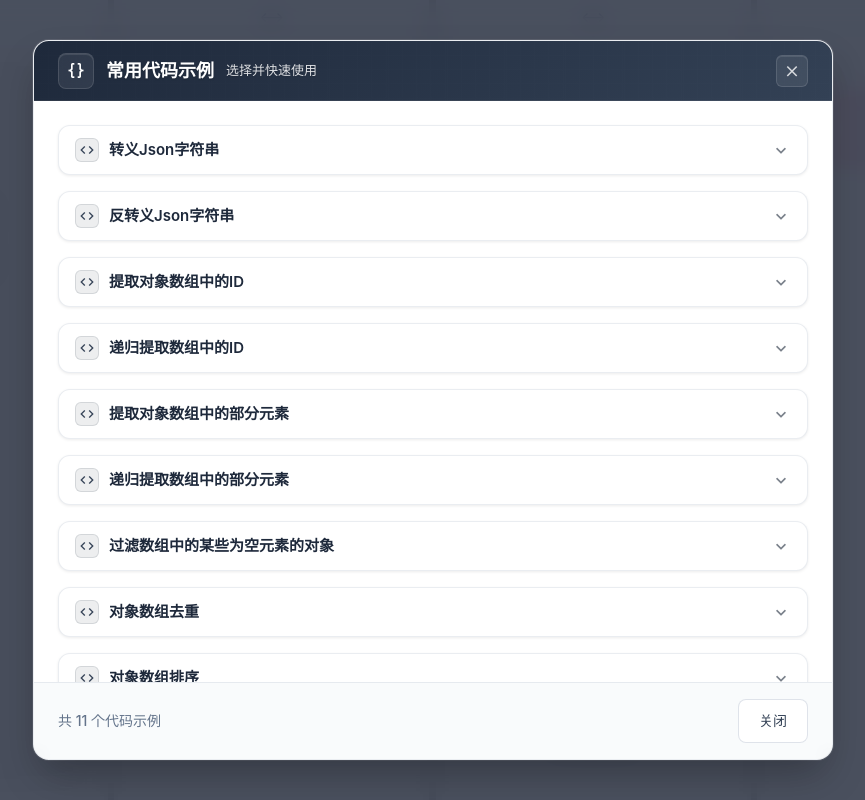
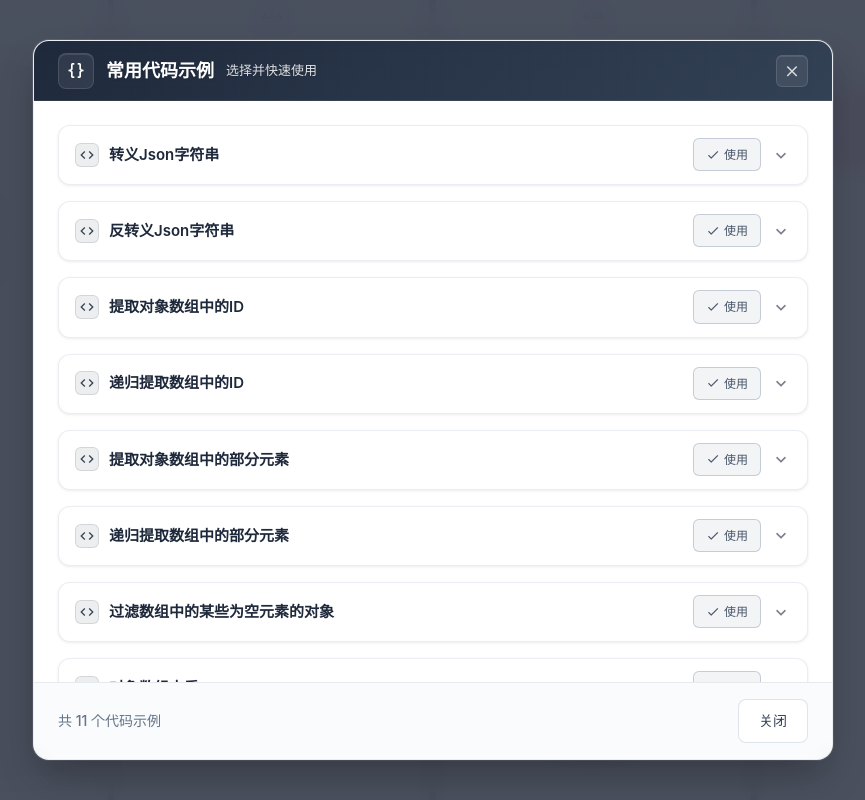
Before and after one commit to Sisyphean-a/jsonToJs, a Vue app: page /html in a window 1280 px wide. Both pictures are taken after a click on the button "常用代码". Shown: the whole page, without its empty margins (207-1072 px from the left). Built offline with nearby package versions, Linux system fonts and the light colour scheme.

Commit message:
常用代码弹窗优化

```diff
--- a/src/components/CommonCodeDialog.vue
+++ b/src/components/CommonCodeDialog.vue
@@ -31,6 +31,11 @@
               </div>
               <h3 class="code-title">{{ code.title }}</h3>
             </div>
+            <div class="header-actions">
+              <button class="quick-use-btn" @click.stop="selectCode(code)">
+                <v-icon size="14" color="#475569">mdi-check</v-icon>
+                使用
+              </button>
               <div class="expand-indicator">
                 <v-icon
                   :class="{ rotated: expandedItems.includes(index) }"
@@ -41,17 +46,14 @@
                 </v-icon>
               </div>
             </div>
+          </div>
 
           <!-- 代码内容区域 -->
-          <div class="code-content" v-show="expandedItems.includes(index)">
+          <div class="code-content">
             <div class="code-display">
               <pre><code class="language-javascript" v-html="highlightedCodes[index]"></code></pre>
             </div>
             <div class="code-actions">
-              <button class="use-code-btn" @click="selectCode(code)">
-                <v-icon size="16" color="white">mdi-check</v-icon>
-                使用此代码
-              </button>
               <button class="copy-btn" @click="copyCode(code.code)">
                 <v-icon size="16" color="#334155">mdi-content-copy</v-icon>
                 复制
@@ -230,6 +232,33 @@ const closeDialog = () => {
   line-height: 1.3;
 }
 
+.header-actions {
+  display: flex;
+  align-items: center;
+  gap: 10px;
+}
+
+.quick-use-btn {
+  background: rgba(132, 147, 169, 0.1);
+  border: 1px solid rgba(94, 114, 142, 0.3);
+  color: #475569;
+  padding: 6px 12px;
+  border-radius: 6px;
+  font-size: 12px;
+  font-weight: 500;
+  cursor: pointer;
+  transition: all 0.3s cubic-bezier(0.4, 0, 0.2, 1);
+  display: flex;
+  align-items: center;
+  gap: 4px;
+}
+
+.quick-use-btn:hover {
+  background: rgba(148, 163, 184, 0.15);
+  border-color: rgba(148, 163, 184, 0.4);
+  color: #334155;
+}
+
 .expand-indicator {
   transition: transform 0.3s ease;
 }
@@ -246,6 +275,16 @@ const closeDialog = () => {
   border-top: 1px solid rgba(148, 163, 184, 0.1);
   position: relative;
   z-index: 1;
+  overflow: hidden;
+  max-height: 0;
+  transition: max-height 0.3s cubic-bezier(0.4, 0, 0.2, 1),
+              opacity 0.3s cubic-bezier(0.4, 0, 0.2, 1);
+  opacity: 0;
+}
+
+.code-item.expanded .code-content {
+  max-height: 1000px;
+  opacity: 1;
 }
 
 .code-display {
@@ -286,27 +325,6 @@ const closeDialog = () => {
   display: flex;
   gap: 10px;
   justify-content: flex-end;
-}
-
-.use-code-btn {
-  background: linear-gradient(135deg, #1e3a8a 0%, #1e40af 100%);
-  border: none;
-  color: white;
-  padding: 8px 14px;
-  border-radius: 6px;
-  font-size: 13px;
-  font-weight: 500;
-  cursor: pointer;
-  transition: all 0.3s cubic-bezier(0.4, 0, 0.2, 1);
-  display: flex;
-  align-items: center;
-  gap: 5px;
-  box-shadow: 0 2px 8px rgba(30, 58, 138, 0.3);
-}
-
-.use-code-btn:hover {
-  background: linear-gradient(135deg, #1e40af 0%, #1d4ed8 100%);
-  box-shadow: 0 4px 12px rgba(30, 58, 138, 0.4);
 }
 
 .copy-btn {
@@ -394,7 +412,6 @@ const closeDialog = () => {
     gap: 8px;
   }
 
-  .use-code-btn,
   .copy-btn {
     width: 100%;
     justify-content: center;
```
Lines whose indentation alone changed are shown as unchanged.
